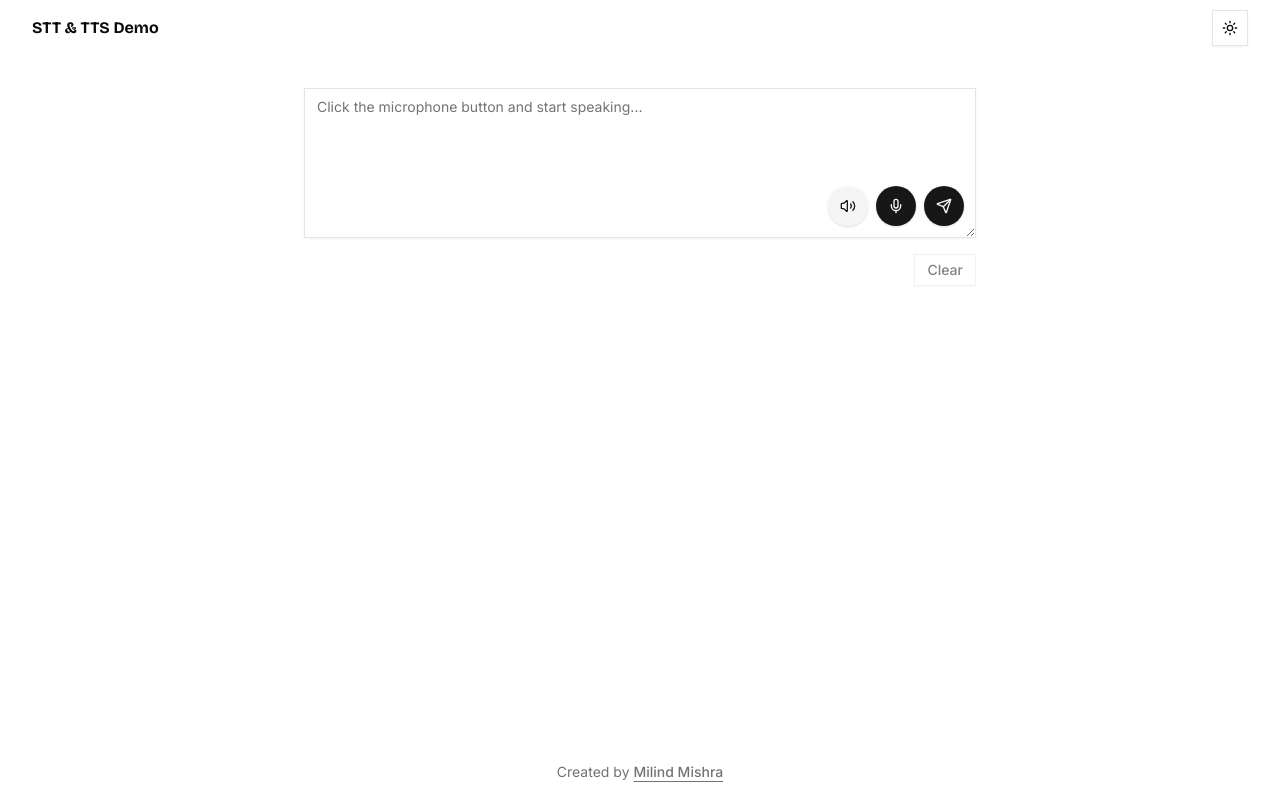
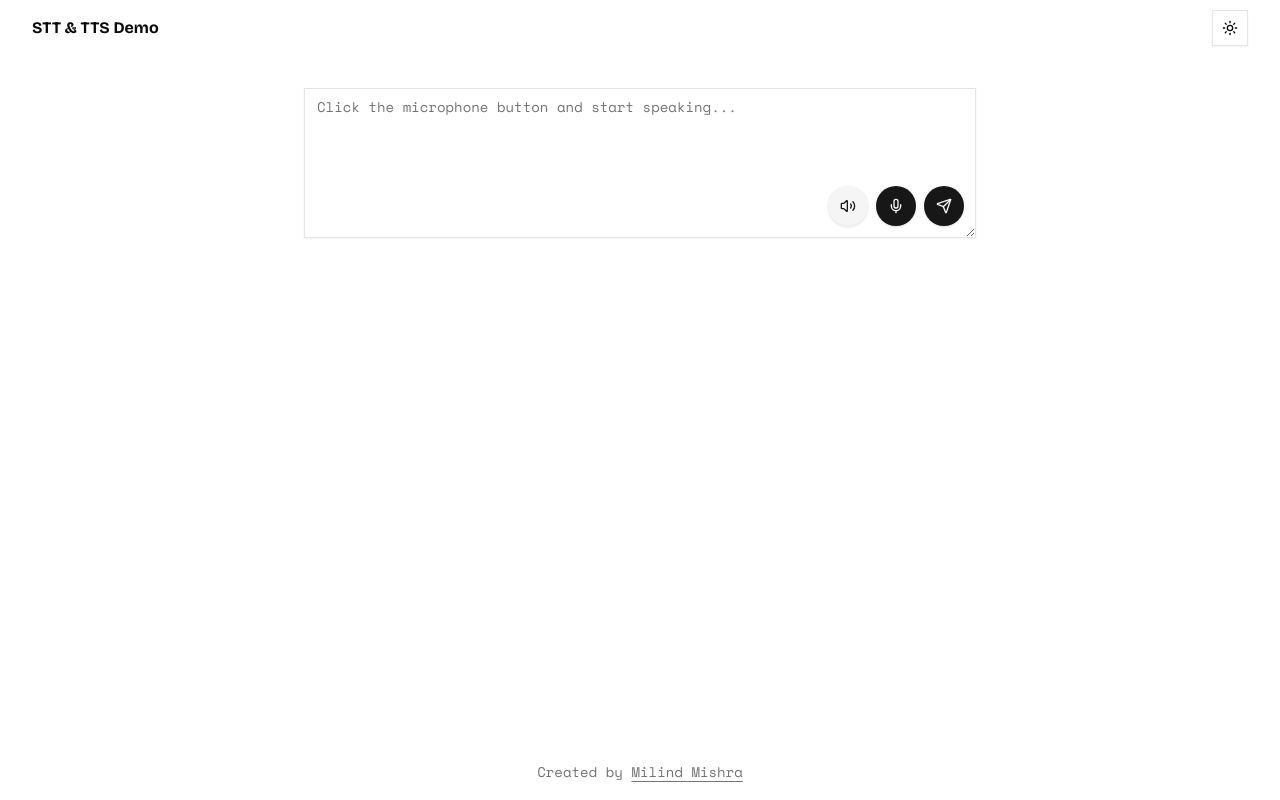
Before and after one commit to thatbeautifuldream/speech-to-text-input, a Next.js app: page / in a window 1280 px wide. Built offline with nearby package versions, Linux system fonts and the light colour scheme.

Commit message:
refactor: replace Inter font with Space_Mono, enhance speech recognition cleanup, and improve message list rendering

```diff
--- a/src/app/layout.tsx
+++ b/src/app/layout.tsx
@@ -1,10 +1,10 @@
 import { ThemeProvider } from "@/components/theme-provider";
 import type { Metadata } from "next";
-import { Inter } from "next/font/google";
+import { Space_Mono } from "next/font/google";
 import { Toaster } from "sonner";
 import "./globals.css";
 
-const inter = Inter({ subsets: ["latin"] });
+const font = Space_Mono({ subsets: ["latin"], weight: ["400", "700"] });
 
 export const metadata: Metadata = {
   title: "STT & TTS Demo",
@@ -19,7 +19,7 @@ export default function RootLayout({
 }>) {
   return (
     <html lang="en">
-      <body className={`${inter.className} antialiased`}>
+      <body className={`${font.className} antialiased`}>
         <ThemeProvider
           attribute="class"
           defaultTheme="system"
--- a/src/app/page.client.tsx
+++ b/src/app/page.client.tsx
@@ -153,11 +153,15 @@ export default function SpeechToText({ className }: TSpeechToTextProps) {
     // Cleanup function
     return () => {
       if (recognitionRef.current) {
-        recognitionRef.current.onstart = null;
-        recognitionRef.current.onend = null;
-        recognitionRef.current.onerror = null;
-        recognitionRef.current.onresult = null;
-        recognitionRef.current.stop();
+        try {
+          recognitionRef.current.stop();
+          recognitionRef.current.onstart = null;
+          recognitionRef.current.onend = null;
+          recognitionRef.current.onerror = null;
+          recognitionRef.current.onresult = null;
+        } catch (error) {
+          console.error("Error during speech recognition cleanup:", error);
+        }
       }
     };
   }, [
@@ -245,6 +249,12 @@ export default function SpeechToText({ className }: TSpeechToTextProps) {
       toast.error("Please enter some text to send");
       return;
     }
+
+    // Stop microphone recording if it's active
+    if (isListening) {
+      recognitionRef.current?.stop();
+    }
+
     addMessage(text.trim());
     resetTranscript();
   };
@@ -362,17 +372,6 @@ export default function SpeechToText({ className }: TSpeechToTextProps) {
         </p>
       )}
 
-      <div className="flex justify-end">
-        <Button
-          variant="outline"
-          onClick={resetTranscript}
-          disabled={!transcript}
-          size="sm"
-        >
-          Clear
-        </Button>
-      </div>
-
       <MessagesList />
     </div>
   );
--- a/src/components/messages-list.tsx
+++ b/src/components/messages-list.tsx
@@ -37,13 +37,13 @@ export function MessagesList() {
 
   return (
     <div className="space-y-4 mt-8">
-      {messages.map((message) => (
+      {[...messages].reverse().map((message) => (
         <Fragment key={message.id}>
           <motion.div
             initial={{ opacity: 0, y: 20 }}
             animate={{ opacity: 1, y: 0 }}
-            className="p-4 border bg-card text-card-foreground shadow-sm relative group"
           >
+            <div className="p-4 border bg-card text-card-foreground shadow-sm relative group">
               <p className="pr-20">{message.text}</p>
               <div className="absolute right-2 top-2 flex items-center gap-2">
                 <Button
@@ -69,12 +69,13 @@ export function MessagesList() {
                   )}
                 </Button>
               </div>
-          </motion.div>
+            </div>
             <div className="flex justify-end">
-            <time className="text-xs text-muted-foreground mr-1">
+              <time className="text-xs text-muted-foreground mr-1 mt-2">
                 {new Date(message.timestamp).toLocaleString()}
               </time>
             </div>
+          </motion.div>
         </Fragment>
       ))}
     </div>
```
Lines whose indentation alone changed are shown as unchanged.
